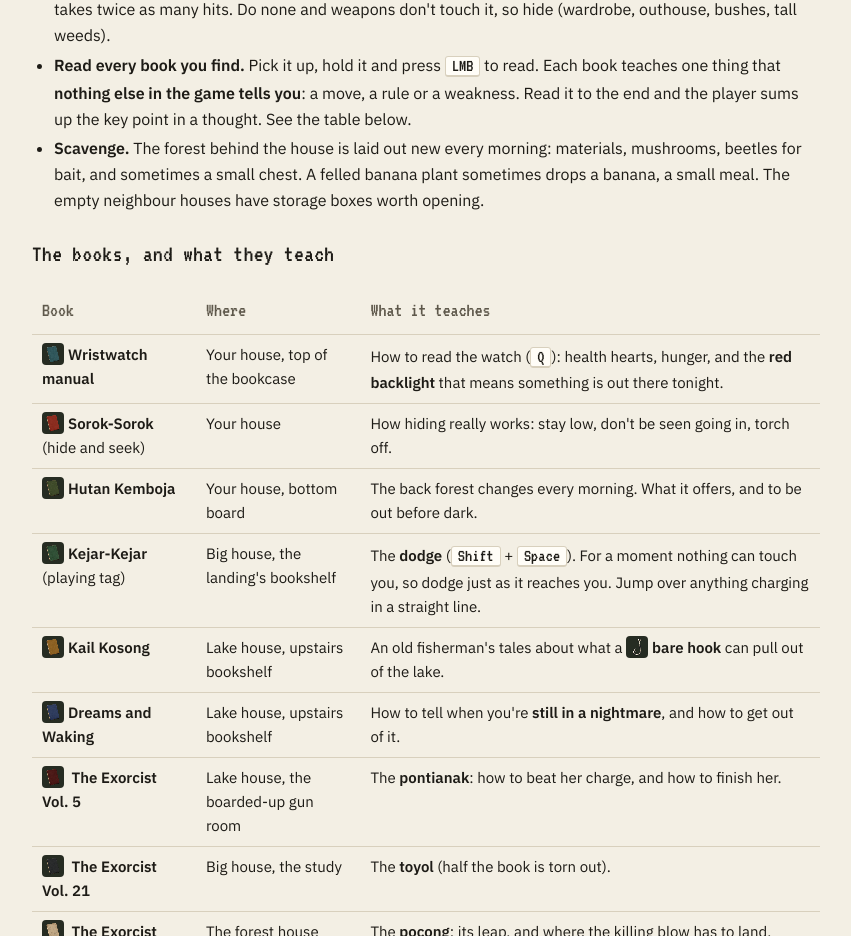
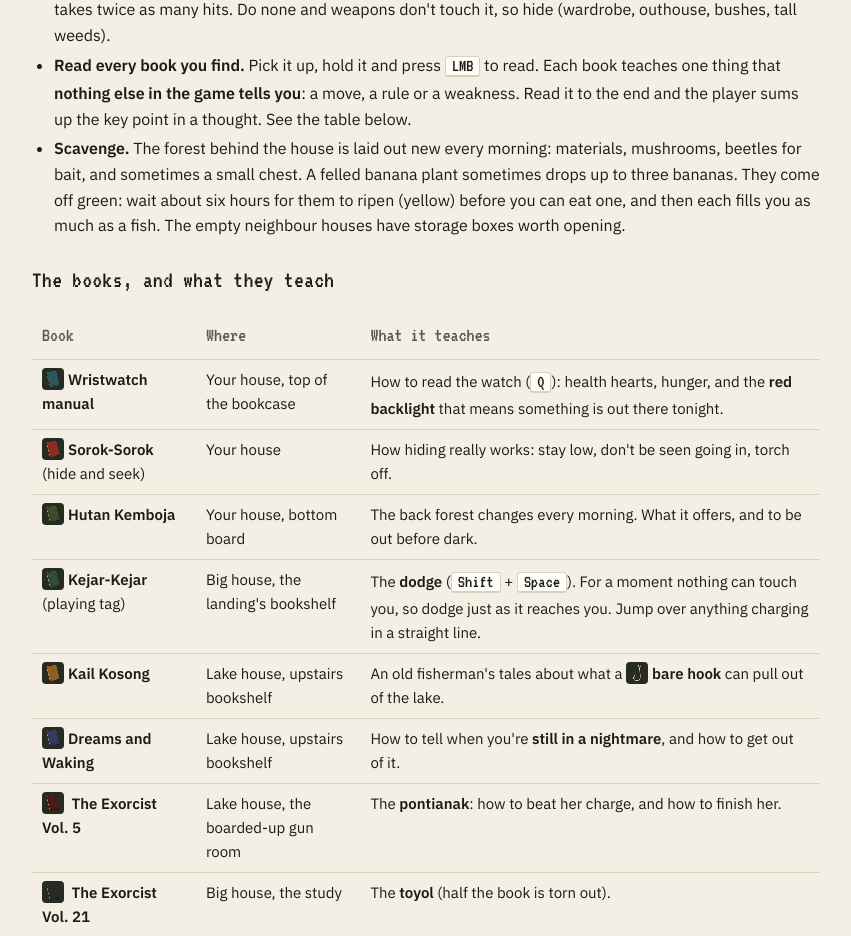
Before and after one commit to AmirulRsly/13-Malam-Guide, a plain HTML site: page index.html in a window 1280 px wide. Shown: the part 978-1914 px from the top of the page, without its empty margins (214-1065 px from the left). Drawn offline with Linux system fonts and the light colour scheme.

Commit message:
Bananas: up to three, green until they ripen six hours on, as filling as a fish

```diff
--- a/index.html
+++ b/index.html
@@ -107,7 +107,7 @@
     <li><b>Listen to the radio.</b> The weather channel tells you about rain and storms. The midnight ghost-story show (<i>Cerita Seram Tengah Malam</i>) tells you what each ghost is and how the old folk kept it away.</li>
     <li><b>Prepare before dusk.</b> Each ghost has two tasks. Do both and your weapons hurt it properly. Do one and it takes twice as many hits. Do none and weapons don't touch it, so hide (wardrobe, outhouse, bushes, tall weeds).</li>
     <li><b>Read every book you find.</b> Pick it up, hold it and press <kbd>LMB</kbd> to read. Each book teaches one thing that <b>nothing else in the game tells you</b>: a move, a rule or a weakness. Read it to the end and the player sums up the key point in a thought. See the table below.</li>
-    <li><b>Scavenge.</b> The forest behind the house is laid out new every morning: materials, mushrooms, beetles for bait, and sometimes a small chest. A felled banana plant sometimes drops a banana, a small meal. The empty neighbour houses have storage boxes worth opening.</li>
+    <li><b>Scavenge.</b> The forest behind the house is laid out new every morning: materials, mushrooms, beetles for bait, and sometimes a small chest. A felled banana plant sometimes drops up to three bananas. They come off green: wait about six hours for them to ripen (yellow) before you can eat one, and then each fills you as much as a fish. The empty neighbour houses have storage boxes worth opening.</li>
   </ul>
   <h3>The books, and what they teach</h3>
   <table>
```
